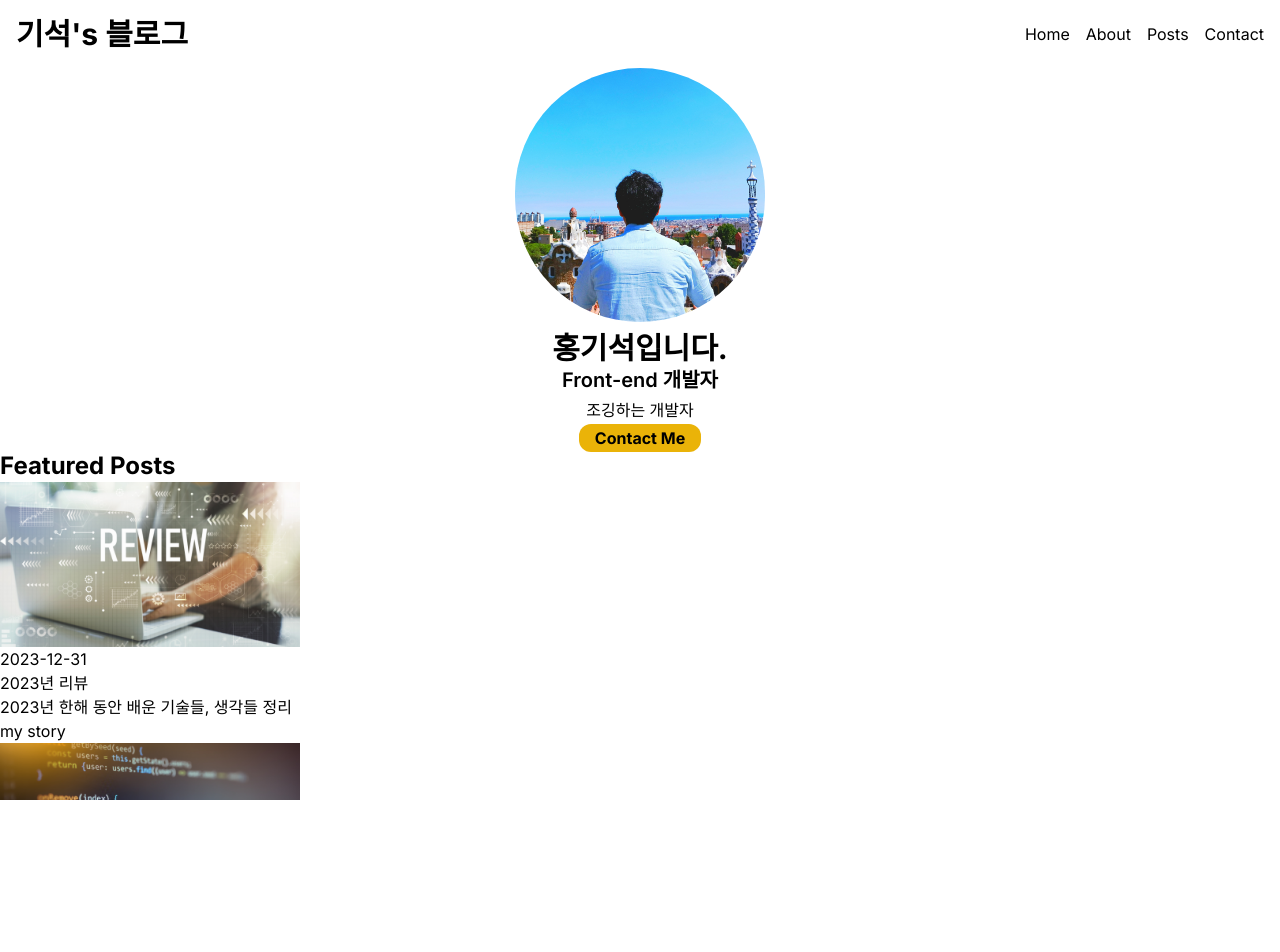
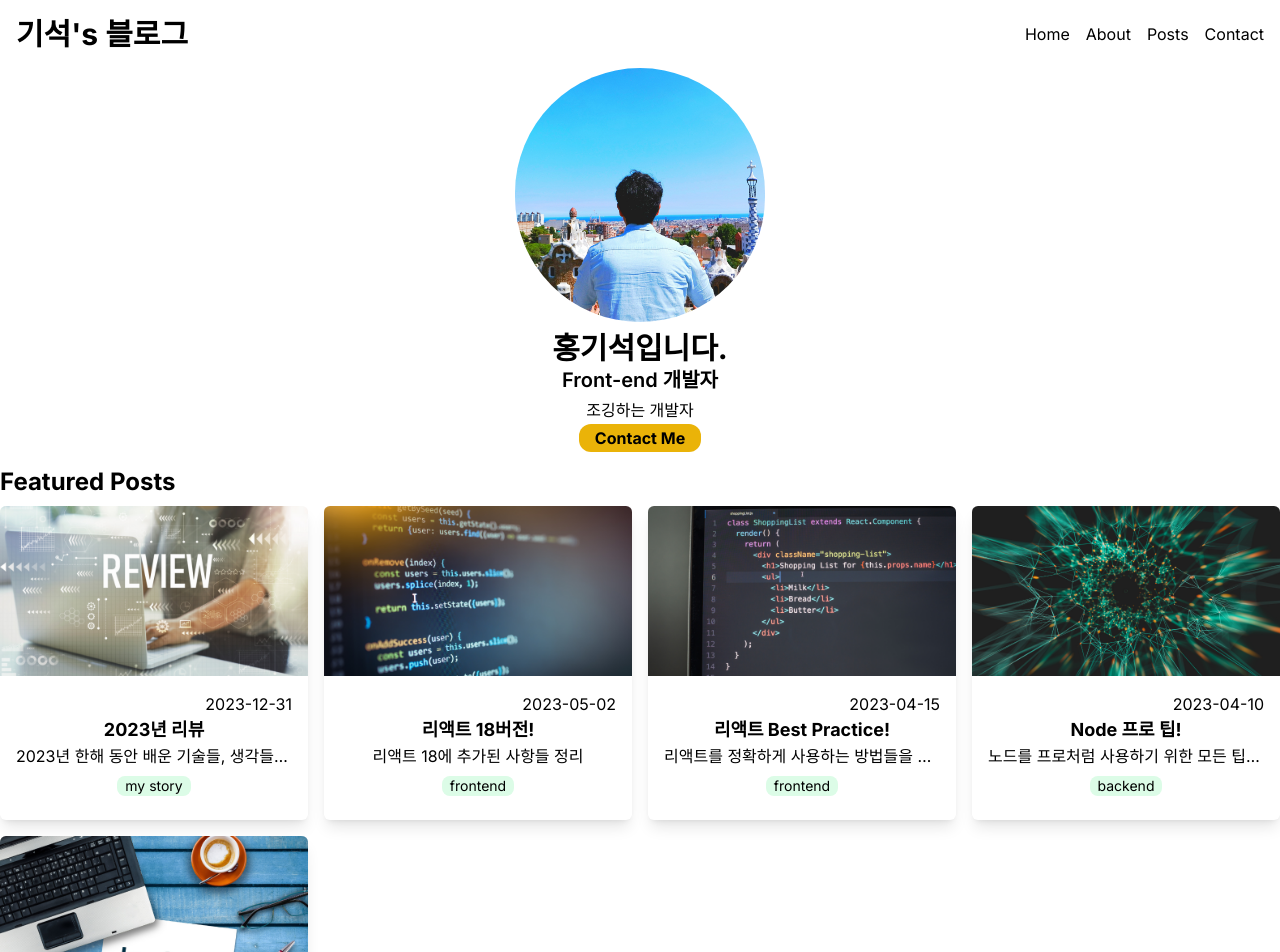
Before and after one commit to GiSeok-Hong/next-blog, a Next.js app: page / in a window 1280 px wide. Shown: the top 952 px of the page. Before the commit the page ends 800 px from the top, so only its background shows below. Built offline with nearby package versions, Linux system fonts and the light colour scheme.

Commit message:
design: FeaturedPost 디자인 작성

```diff
--- a/src/app/globals.css
+++ b/src/app/globals.css
@@ -5,5 +5,5 @@
 html,
 body {
   height: 100vh;
-  overflow-y: auto;
+  /* overflow-y: auto; */ /* 옆에 스크롤 생김 */
 }
--- a/src/components/FeaturedPosts.tsx
+++ b/src/components/FeaturedPosts.tsx
@@ -4,8 +4,8 @@
 export default async function FeaturedPosts() {
   const posts = await getFeaturedPosts();
   return (
-    <section>
-      <h2 className="text-2xl font-bold">Featured Posts</h2>
+    <section className="my-4">
+      <h2 className="text-2xl font-bold my-2">Featured Posts</h2>
       <PostsGrid posts={posts} />
     </section>
   );
--- a/src/components/PostCard.tsx
+++ b/src/components/PostCard.tsx
@@ -9,18 +9,23 @@
 }: Props) {
   return (
     <Link href={`/posts/${path}`}>
+      <article className="rounded-md overflow-hidden shadow-lg">
         <Image
+          className="w-full"
           src={`/images/posts/${path}.png`}
           alt={title}
           width={300}
           height={200}
         />
-      <div>
-        <time>{date.toString()}</time>
-        <h3>{title}</h3>
-        <p>{description}</p>
-        <span>{category}</span>
+        <div className="flex flex-col items-center p-4">
+          <time className="self-end">{date.toString()}</time>
+          <h3 className="text-lg font-bold">{title}</h3>
+          <p className="w-full truncate text-center">{description}</p>
+          <span className="text-sm rounded-lg bg-green-100 px-2 my-2">
+            {category}
+          </span>
         </div>
+      </article>
     </Link>
   );
 }
--- a/src/components/PostsGrid.tsx
+++ b/src/components/PostsGrid.tsx
@@ -3,7 +3,7 @@
 
 export default function PostsGrid({ posts }: { posts: Post[] }) {
   return (
-    <ul>
+    <ul className="grid gap-4 grid-cols-1 sm:grid-cols-2 md:grid-cols-3 lg:grid-cols-4">
       {posts.map((post) => (
         <li key={post.path}>
           <PostCard post={post} />
```
Lines whose indentation alone changed are shown as unchanged.
